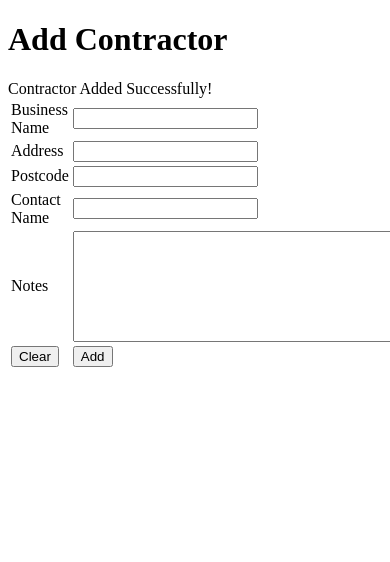
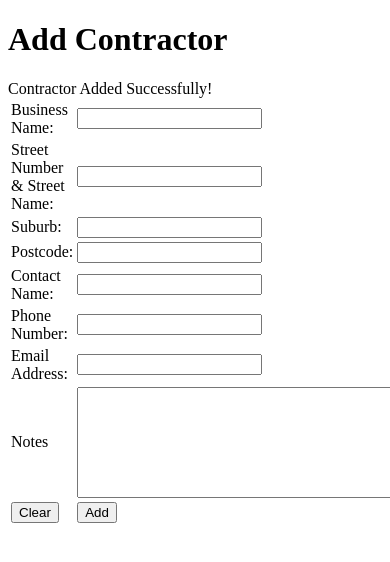
Before and after one commit to zhen1/IFB299, a PHP site: page /contractor_add.php?success=1 in a window 390 px wide; the page is wider, and only the part inside the window is pictured. Shown: the top 562 px of that part. Run offline with PHP 8.4, Linux system fonts and the light colour scheme.

Commit message:
Updated form and php code to add more fields to database
* have added contact phone and email form to database.
* have seperated address into street and suburb fields.

```diff
--- a/contractor_add.php
+++ b/contractor_add.php
@@ -20,20 +20,32 @@ $success=$_GET['success'];
 <form action="AddContractor.php" method="post">
 	<table style="width: 100%">
 		<tr>
-			<td style="width: 236px">Business Name</td>
+			<td style="width: 236px">Business Name:</td>
 			<td><input name="businessName" type="text" /></td>
 		</tr>
 		<tr>
-			<td style="width: 236px">Address</td>
-			<td><input name="address" type="text" /></td>
+			<td style="width: 236px">Street Number &amp; Street Name:</td>
+			<td><input name="street" type="text" /></td>
 		</tr>
 		<tr>
-			<td style="width: 236px">Postcode</td>
+			<td style="width: 236px">Suburb:</td>
+			<td><input name="suburb" type="text" /></td>
+		</tr>
+		<tr>
+			<td style="width: 236px">Postcode:</td>
 			<td><input name="postcode" type="text" /></td>
 		</tr>
 		<tr>
-			<td style="width: 236px">Contact Name</td>
+			<td style="width: 236px">Contact Name:</td>
 			<td><input name="contactName" type="text" /></td>
+		</tr>
+		<tr>
+			<td style="width: 236px">Phone Number:</td>
+			<td><input name="phoneNumber" type="text" /></td>
+		</tr>
+		<tr>
+			<td style="width: 236px">Email Address:</td>
+			<td><input name="emailAddress" type="text" /></td>
 		</tr>
 		<tr>
 			<td style="width: 236px">Notes</td>
```
Also changed, not shown: AddContractor.php (+5 -2 lines), mysql schema files/ER-Contractors.xml (+1 -1 lines).
